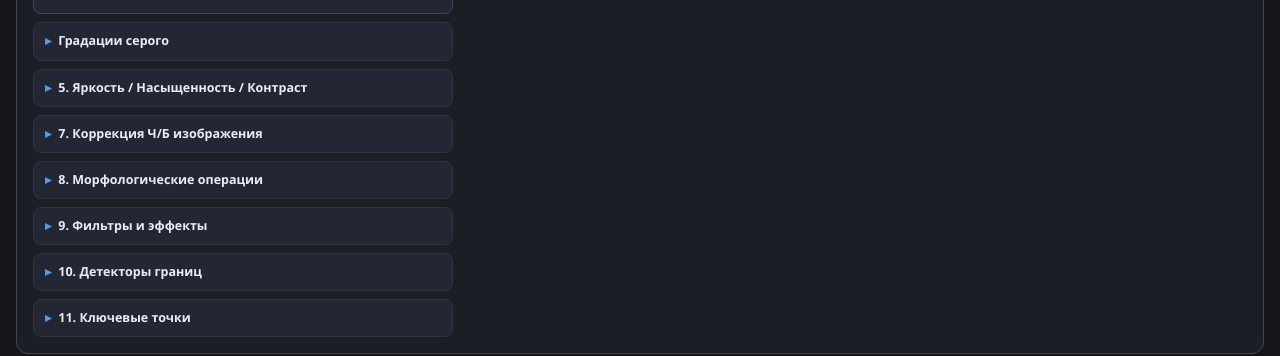
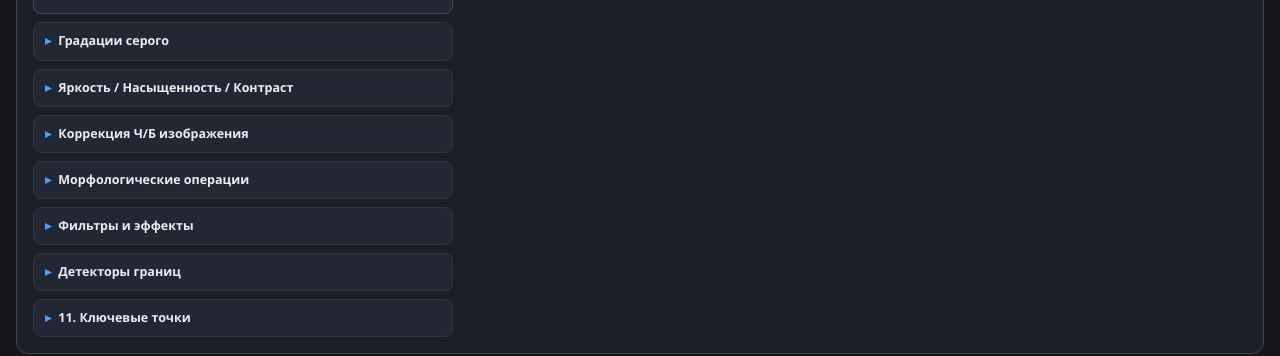
Before and after one commit to 517ANT39/lab-img, a React (Vite) app: page / in a window 1280 px wide. Shown: the part 1171-1527 px from the top of the page. Built offline with nearby package versions, Linux system fonts and the light colour scheme.

Commit message:
change app

```diff
--- a/src/App.jsx
+++ b/src/App.jsx
@@ -51,10 +51,12 @@ export default function App() {
     showToast._t = setTimeout(() => setToast(''), ms);
   }, []);
 
+  // Форсирует перерисовку App
   const refreshDisplay = useCallback(() => {
     setTick(t => t + 1);
   }, []);
 
+  // Отрисовка canvas и гистограммы при каждом изменении tick/каналов/области
   useEffect(() => {
     if (mats.current.cur && cvResultRef.current) {
       showMat(mats.current.cur, cvResultRef.current);
@@ -64,6 +66,7 @@ export default function App() {
     }
   }, [tick, channels, openAreas.image]);
 
+  // Очистить историю, все базы панелей и базу keypoints
   const clearAllBases = useCallback(() => {
     const m = mats.current;
     while (m.history.length) {
@@ -74,8 +77,10 @@ export default function App() {
       try { m.panelBases[k].delete(); } catch (_) { }
     }
     m.panelBases = {};
+    if (m.kpBase) { try { m.kpBase.delete(); } catch (_) { } m.kpBase = null; }
   }, []);
 
+  // Удалить базы всех панелей, кроме указанной
   const clearOtherBases = useCallback((keepKey) => {
     const m = mats.current;
     for (const k in m.panelBases) {
@@ -83,8 +88,14 @@ export default function App() {
       try { m.panelBases[k].delete(); } catch (_) { }
       delete m.panelBases[k];
     }
+    // Если операция не от keypoints — сбрасываем kpBase тоже
+    if (keepKey !== 'keypoints' && m.kpBase) {
+      try { m.kpBase.delete(); } catch (_) { }
+      m.kpBase = null;
+    }
   }, []);
 
+  // ---- Загрузка изображения ----
   const handleFileUpload = useCallback((file) => {
     if (!file || !file.type.startsWith('image/')) { showToast('Это не изображение'); return; }
     const url = URL.createObjectURL(file);
@@ -114,7 +125,6 @@ export default function App() {
         if (m.cur) m.cur.delete();
         if (m.before) m.before.delete();
         if (m.base) m.base.delete();
-        if (m.kpBase) { try { m.kpBase.delete(); } catch (_) { } m.kpBase = null; }
         clearAllBases();
 
         m.orig = rgb;
@@ -144,13 +154,13 @@ export default function App() {
     img.src = url;
   }, [refreshDisplay, showToast, clearAllBases]);
 
+  // ---- Сброс к исходному ----
   const handleReset = useCallback(() => {
     const m = mats.current;
     if (!m.orig) { showToast('Изображение не загружено'); return; }
     if (m.cur) m.cur.delete();
     if (m.before) m.before.delete();
     if (m.base) m.base.delete();
-    if (m.kpBase) { try { m.kpBase.delete(); } catch (_) { } m.kpBase = null; }
     clearAllBases();
     m.cur = m.orig.clone();
     m.before = null;
@@ -159,6 +169,7 @@ export default function App() {
     showToast('Сброшено к исходному');
   }, [refreshDisplay, showToast, clearAllBases]);
 
+  // ---- Глобальный откат ----
   const handleUndo = useCallback(() => {
     const m = mats.current;
     if (!m.history.length) { showToast('Нечего откатывать'); return; }
@@ -167,20 +178,16 @@ export default function App() {
     m.before = m.cur;
     m.cur = prev;
     if (m.base) { m.base.delete(); m.base = null; }
-    if (m.kpBase) { try { m.kpBase.delete(); } catch (_) { } m.kpBase = null; }
     clearAllBases();
     refreshDisplay();
     showToast('Откат выполнен');
   }, [refreshDisplay, showToast, clearAllBases]);
 
-  // Панели 7-10 используют panelKey для своей отмены.
-  // Панель 11 не передаёт panelKey — она сама управляет своим кэшем.
+  // ---- Применение операции для панелей 4, 7-10 ----
   const applyOp = useCallback((fn, opName, panelKey) => {
     const m = mats.current;
     if (!m.cur) { showToast('Сначала загрузите изображение'); return; }
 
-
-    if (m.kpBase) { try { m.kpBase.delete(); } catch (_) { } m.kpBase = null; }
     let out;
     try { out = fn(m.cur); }
     catch (e) {
@@ -190,6 +197,7 @@ export default function App() {
     }
     if (!out) { showToast('Пустой результат'); return; }
 
+    // База панели — из СТАРОГО cur, ДО подмены
     if (panelKey) {
       clearOtherBases(panelKey);
       if (!m.panelBases[panelKey]) {
@@ -218,6 +226,7 @@ export default function App() {
     if (opName) showToast(opName);
   }, [refreshDisplay, showToast, clearOtherBases]);
 
+  // ---- Отмена операции панели ----
   const resetPanel = useCallback((panelKey, label) => {
     const m = mats.current;
     if (!m.cur) { showToast('Изображение не загружено'); return; }
@@ -259,7 +268,6 @@ export default function App() {
   const hasBaseMorph = !!(mats.current.panelBases && mats.current.panelBases.morph);
   const hasBaseFilters = !!(mats.current.panelBases && mats.current.panelBases.filters);
   const hasBaseEdge = !!(mats.current.panelBases && mats.current.panelBases.edge);
-  const hasBaseKeypoints = !!(mats.current.panelBases && mats.current.panelBases.keypoints);
 
   return (
     <>
@@ -278,7 +286,9 @@ export default function App() {
                   onChange={(e) => e.target.files[0] && handleFileUpload(e.target.files[0])} />
                 <div className="btn-row">
                   <button className="sec" onClick={handleReset}>↺ Сброс</button>
-                  <button className="sec" onClick={handleUndo}>↶ Откат ({mats.current.history.length})</button>
+                  <button className="sec" onClick={handleUndo}>
+                    ↶ Откат ({mats.current.history.length})
+                  </button>
                 </div>
                 <div className="hint">Клик по изображению — «пипетка».</div>
               </Section>
@@ -299,37 +309,41 @@ export default function App() {
                 </button>
               </Section>
 
-              <AdjustPanel mats={mats} refreshDisplay={refreshDisplay} showToast={showToast} />
+              <AdjustPanel
+                mats={mats}
+                refreshDisplay={refreshDisplay}
+                resetPanel={resetPanel}
+                showToast={showToast}
+              />
 
               <BWCorrectionPanel
                 mats={mats}
                 applyOp={applyOp}
                 resetPanel={resetPanel}
-                hasChanges={hasBaseBW}
+                hasBase={hasBaseBW}
               />
               <MorphologyPanel
                 mats={mats}
                 applyOp={applyOp}
                 resetPanel={resetPanel}
-                hasChanges={hasBaseMorph}
+                hasBase={hasBaseMorph}
               />
               <FiltersPanel
                 mats={mats}
                 applyOp={applyOp}
                 resetPanel={resetPanel}
-                hasChanges={hasBaseFilters}
+                hasBase={hasBaseFilters}
               />
               <EdgePanel
                 mats={mats}
                 applyOp={applyOp}
                 resetPanel={resetPanel}
-                hasChanges={hasBaseEdge}
+                hasBase={hasBaseEdge}
               />
 
-              {/* Панель 11 — независимая, со своим кэшем */}
               <KeypointsPanel
                 mats={mats}
-                refreshDisplay={refreshDisplay}
+                canvasRef={cvResultRef}
                 showToast={showToast}
               />
             </aside>
@@ -347,12 +361,12 @@ export default function App() {
 
                 {!hasImage && (
                   <div className="image-placeholder">
-                    Изображение не загружено.
+                    Изображение не загружено.<br />
+                    Выберите файл в панели «Загрузка изображения» слева.
                   </div>
                 )}
 
                 <canvas
-                  key={`cv-${tick}`}
                   ref={cvResultRef}
                   style={{ display: hasImage ? 'block' : 'none' }}
                   onClick={(e) => {
@@ -406,7 +420,11 @@ export default function App() {
             <span className="area-chevron">▾</span>
           </summary>
           <div className="area-body">
-            <VideoPanel showToast={showToast} videoElRef={videoElRef} videoCanvasRef={videoCanvasRef} />
+            <VideoPanel
+              showToast={showToast}
+              videoElRef={videoElRef}
+              videoCanvasRef={videoCanvasRef}
+            />
           </div>
         </details>
       </div>
--- a/src/components/AdjustPanel.jsx
+++ b/src/components/AdjustPanel.jsx
@@ -80,7 +80,7 @@ export default function AdjustPanel({ mats, refreshDisplay, showToast }) {
 
   return (
     <details>
-      <summary>5. Яркость / Насыщенность / Контраст</summary>
+      <summary>Яркость / Насыщенность / Контраст</summary>
       <div className="body">
         <label>Яркость: {bri}</label>
         <input
--- a/src/components/BWCorrectionPanel.jsx
+++ b/src/components/BWCorrectionPanel.jsx
@@ -70,7 +70,7 @@ export default function BWCorrectionPanel({ applyOp, resetPanel, hasChanges }) {
 
   return (
     <details>
-      <summary>7. Коррекция Ч/Б изображения</summary>
+      <summary>Коррекция Ч/Б изображения</summary>
       <div className="body">
         <div style={{ fontWeight: 600, fontSize: 12 }}>Линейная (растяжение уровней)</div>
         <label>Чёрная точка: {black}</label>
--- a/src/components/EdgePanel.jsx
+++ b/src/components/EdgePanel.jsx
@@ -48,7 +48,7 @@ export default function EdgePanel({ applyOp, resetPanel, hasChanges }) {
 
   return (
     <details>
-      <summary>10. Детекторы границ</summary>
+      <summary>Детекторы границ</summary>
       <div className="body">
         <label>Canny — нижний порог: {t1}</label>
         <input type="range" min="0" max="255" value={t1} onChange={(e) => setT1(+e.target.value)} />
--- a/src/components/FiltersPanel.jsx
+++ b/src/components/FiltersPanel.jsx
@@ -66,7 +66,7 @@ export default function FiltersPanel({ applyOp, resetPanel, hasChanges }) {
 
   return (
     <details>
-      <summary>9. Фильтры и эффекты</summary>
+      <summary>Фильтры и эффекты</summary>
       <div className="body">
         <label>Резкость: {(sharp / 100).toFixed(1)}</label>
         <input type="range" min="10" max="300" value={sharp} onChange={(e) => setSharp(+e.target.value)} />
--- a/src/components/KeypointsPanel.jsx
+++ b/src/components/KeypointsPanel.jsx
@@ -1,21 +1,48 @@
-import { useState } from 'react';
+import { useState, useEffect, useRef } from 'react';
 import cv from '../cv/cvInstance.js';
 import jsfeat from '@webarkit/jsfeat-next';
-import { toGray } from '../cv/utils.js';
+import { toGray, showMat } from '../cv/utils.js';
 
 const DEFAULTS = { type: 'harris', th: 25 };
 
-export default function KeypointsPanel({ mats, refreshDisplay, showToast }) {
+export default function KeypointsPanel({ mats, canvasRef, showToast }) {
   const [type, setType] = useState(DEFAULTS.type);
   const [th, setTh] = useState(DEFAULTS.th);
+  const [points, setPoints] = useState([]);
+
+  // Перерисовка canvas при изменении points
+  useEffect(() => {
+    const m = mats.current;
+    const c = canvasRef && canvasRef.current;
+    if (!m || !m.cur || !c) return;
+
+    // 1. Показать изображение
+    showMat(m.cur, c);
+
+    // 2. Нарисовать точки поверх
+    if (points.length === 0) return;
+    const ctx = c.getContext('2d');
+    for (const p of points) {
+      // Внешний кружок
+      ctx.beginPath();
+      ctx.arc(p.x, p.y, 4, 0, Math.PI * 2);
+      ctx.strokeStyle = 'rgba(255,40,40,1)';
+      ctx.lineWidth = 2;
+      ctx.stroke();
+      // Внутренняя точка
+      ctx.beginPath();
+      ctx.arc(p.x, p.y, 1.5, 0, Math.PI * 2);
+      ctx.fillStyle = 'rgba(255,255,0,1)';
+      ctx.fill();
+    }
+  }, [points]); // eslint-disable-line react-hooks/exhaustive-deps
 
   const run = () => {
     const m = mats.current;
     if (!m || !m.cur) { showToast('Сначала загрузите изображение'); return; }
 
-    // ---- Детекция точек ----
     const g = toGray(m.cur);
-    const points = [];
+    const detected = [];
     try {
       if (type === 'harris') {
         const dst = new cv.Mat();
@@ -28,7 +55,7 @@ export default function KeypointsPanel({ mats, refreshDisplay, showToast }) {
         for (let y = 0; y < dst.rows; y++) {
           for (let x = 0; x < dst.cols; x++) {
             const v = dst.floatAt(y, x);
-            if (v === dil.floatAt(y, x) && v > thr) points.push({ x, y });
+            if (v === dil.floatAt(y, x) && v > thr) detected.push({ x, y });
           }
         }
         dst.delete(); dil.delete(); k.delete();
@@ -41,7 +68,7 @@ export default function KeypointsPanel({ mats, refreshDisplay, showToast }) {
         const corners = [];
         for (let i = 0; i < 500; i++) corners[i] = new jsfeat.keypoint_t(0, 0, 0, 0, 0);
         const count = jsfeat.fast_corners.detect(imgU8, corners, 3);
-        for (let i = 0; i < count; i++) points.push({ x: corners[i].x, y: corners[i].y });
+        for (let i = 0; i < count; i++) detected.push({ x: corners[i].x, y: corners[i].y });
       } else if (type === 'orb') {
         const orb = new cv.ORB(500);
         const kp = new cv.KeyPointVector();
@@ -49,7 +76,7 @@ export default function KeypointsPanel({ mats, refreshDisplay, showToast }) {
         orb.detect(g, kp, mask);
         for (let i = 0; i < kp.size(); i++) {
           const p = kp.get(i);
-          points.push({ x: Math.round(p.pt.x), y: Math.round(p.pt.y) });
+          detected.push({ x: Math.round(p.pt.x), y: Math.round(p.pt.y) });
         }
         kp.delete(); mask.delete(); orb.delete();
       }
@@ -61,56 +88,24 @@ export default function KeypointsPanel({ mats, refreshDisplay, showToast }) {
     }
     g.delete();
 
-    if (points.length === 0) {
+    if (detected.length === 0) {
       showToast('Не найдены — уменьшите порог');
       return;
     }
 
-    // ---- База keypoints: отдельное поле, не связанное с panelBases ----
-    // Создаётся один раз — до первой отрисовки точек
-    if (!m.kpBase) {
-      m.kpBase = m.cur.clone();
-    }
-
-    // ---- Рисуем точки на копии текущего ----
-    const out = m.cur.clone();
-    for (const p of points) {
-      cv.circle(out, new cv.Point(p.x, p.y), 4, new cv.Scalar(255, 40, 40), 2, cv.LINE_AA);
-      cv.circle(out, new cv.Point(p.x, p.y), 1, new cv.Scalar(255, 255, 0), 1, cv.LINE_AA);
-    }
-
-    // ---- Подмена cur ----
-    const oldCur = m.cur;
-    m.cur = out;
-    try { oldCur.delete(); } catch (_) {}
-
-    refreshDisplay();
-    showToast(`Найдено точек: ${points.length}`);
+    // Только setState — точка появится через useEffect
+    setPoints(detected);
+    showToast(`Найдено точек: ${detected.length}`);
   };
 
   const handleReset = () => {
-    const m = mats.current;
-    if (!m) return;
-
-    if (m.kpBase) {
-      // Восстанавливаем из kpBase — изображение ДО первой отрисовки точек
-      const res = m.kpBase.clone();
-      const oldCur = m.cur;
-      m.cur = res;
-      try { oldCur.delete(); } catch (_) {}
-      try { m.kpBase.delete(); } catch (_) {}
-      m.kpBase = null;
-      refreshDisplay();
-      showToast('Ключевые точки отменены');
-    } else {
-      setType(DEFAULTS.type);
-      setTh(DEFAULTS.th);
-      showToast('Параметры сброшены');
-    }
+    setPoints([]);
+    setType(DEFAULTS.type);
+    setTh(DEFAULTS.th);
+    showToast('Ключевые точки отменены');
   };
 
-  // Флаг для кнопки — читается каждый рендер
-  const hasBase = !!(mats.current && mats.current.kpBase);
+  const hasBase = points.length > 0;
 
   return (
     <details>
@@ -123,7 +118,8 @@ export default function KeypointsPanel({ mats, refreshDisplay, showToast }) {
           <option value="orb">ORB — OpenCV</option>
         </select>
         <label>Порог: {th}</label>
-        <input type="range" min="1" max="120" value={th} onChange={(e) => setTh(+e.target.value)} />
+        <input type="range" min="1" max="120" value={th}
+          onChange={(e) => setTh(+e.target.value)} />
         <button style={{ marginTop: 8 }} onClick={run}>Найти ключевые точки</button>
 
         <div className="btn-row">
--- a/src/components/MorphologyPanel.jsx
+++ b/src/components/MorphologyPanel.jsx
@@ -39,7 +39,7 @@ export default function MorphologyPanel({ applyOp, resetPanel, hasChanges }) {
 
   return (
     <details>
-      <summary>8. Морфологические операции</summary>
+      <summary>Морфологические операции</summary>
       <div className="body">
         <label>Операция</label>
         <select value={op} onChange={(e) => setOp(e.target.value)}>
```
Also changed, not shown: src/components/ImageInfo.jsx (+2 -16 lines).
